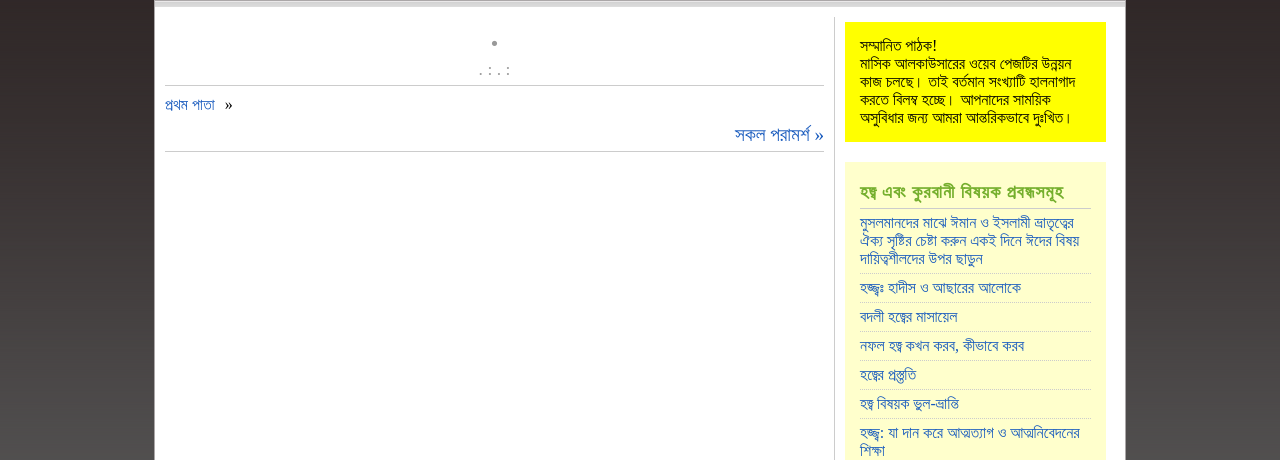
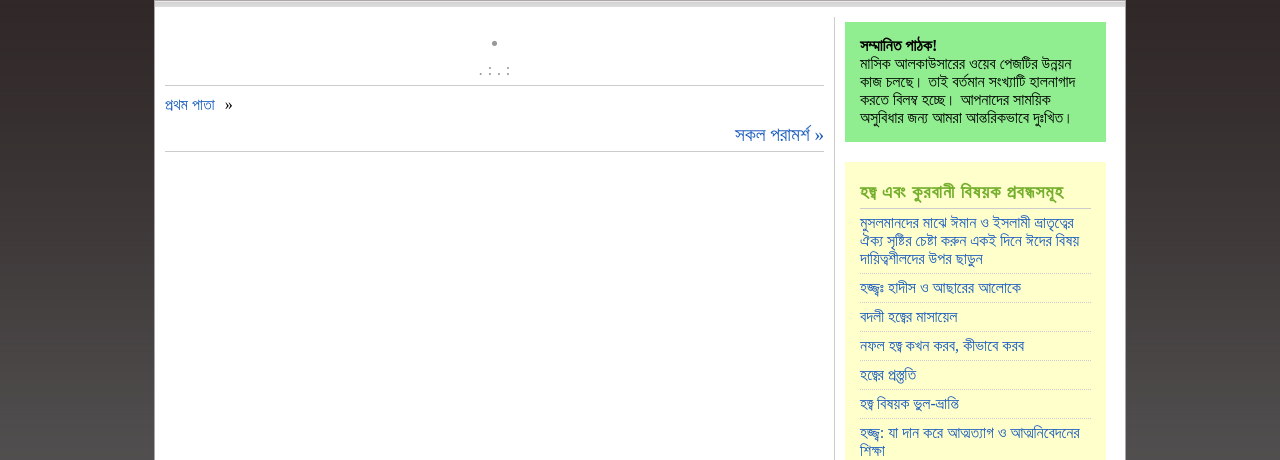
Before and after one commit to ershadul/alkawsarsite, a Django app: template templates/advices.html in a window 1280 px wide. Shown: the part 131-591 px from the top of the page. Run offline with Django 3.2, Linux system fonts and the light colour scheme; the template is opened without the code that fills it, so the values that code supplies are empty.

Commit message:
Fix notes

```diff
--- a/templates/new_layout.html
+++ b/templates/new_layout.html
@@ -177,8 +177,8 @@
                       </div>
                       {% endcomment %}
 
-                      <p style="background: yellow; padding: 15px;">
-                        সম্মানিত পাঠক! <br/>
+                      <p style="background: lightgreen; padding: 15px;">
+                        <strong>সম্মানিত পাঠক! </strong><br/>
 মাসিক আলকাউসারের ওয়েব পেজটির উন্নয়ন কাজ চলছে। তাই বর্তমান সংখ্যাটি হালনাগাদ করতে বিলম্ব হচ্ছে।
 আপনাদের সাময়িক অসুবিধার জন্য আমরা আন্তরিকভাবে দুঃখিত।
                       </p>
```
